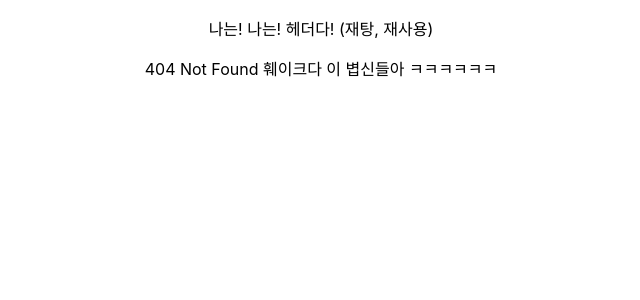
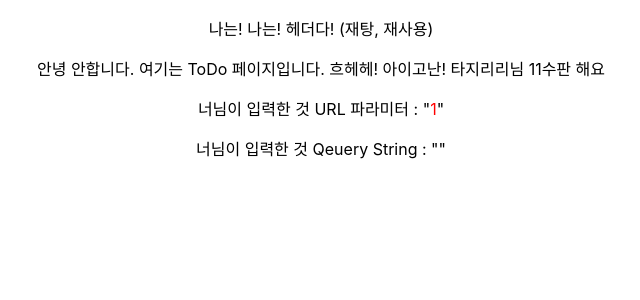
Before and after one commit to MrINTP/MyReact01, a React (Create React App) app: page /todo/1 in a window 1280 px wide. Before the commit this address had no page. Shown: the top 300 px of the page, without its empty margins (319-959 px from the left). Built offline with nearby package versions, Linux system fonts and the light colour scheme.

Commit message:
배터리 부족!

```diff
--- a/src/App.js
+++ b/src/App.js
@@ -30,6 +30,7 @@ import Myfile01 from "./mycomponent/Myfile01";
 import MyHeader from "./myheader/MyHeader";
 import "./App.css";
 import MyTest from "./mytest/MyTest";
+import MyToDo from "./mycomponent/MyToDo";
 
 const App = () => {
   return(
@@ -40,6 +41,9 @@ const App = () => {
           <Route path="/" element={<MyMain />}/>
           <Route path="file" element={<Myfile01/>}/>
           <Route path="test" element={<MyTest/>}/>
+          {/* 여기서 URL에 todo만 입력하면 404로 가게 된다 맨 */}
+          {/* todo/3 이렇게 입력만 해도 todo로 간다. 3 아닌 다른 키 값 넣어도 된다 */}
+          <Route path="todo/:todoID" element={<MyToDo />} />
           {/*Other routes are not found*/}
           <Route path="*" element={<MyNotFound />}/>
         </Routes>
--- /dev/null
+++ b/src/mycomponent/MyToDo.js
@@ -0,0 +1,33 @@
+import React from "react";
+import { useParams, useSearchParams } from "react-router-dom";
+
+const MyToDo = () => {
+
+    //URL 파라미터 사용법
+    const myParam = useParams();
+    const youInput = myParam.todoID;
+
+    //Qeuery String 사용법
+    const [params, setparams] = useSearchParams();
+    const youParams = params.get('page');
+
+    console.log(myParam.todoID);
+    return(
+        <>
+        <div>
+            <div>
+                <p>안녕 안합니다. 여기는 ToDo 페이지입니다. 흐헤헤! 아이고난! 타지리리님 11수판 해요</p>
+            </div>
+            <div>
+                <p>너님이 입력한 것 URL 파라미터 : "<span style={{color:"red"}}>{youInput}</span>"</p>
+            </div>
+            <div>
+                <p>너님이 입력한 것 Qeuery String : "<span style={{color:"red"}}>{youParams}</span>"</p>
+            </div>
+
+        </div>
+        </>
+    );
+}
+
+export default MyToDo;
--- a/src/mycomponent/Myfile01.js
+++ b/src/mycomponent/Myfile01.js
@@ -1,7 +1,13 @@
 import React from "react";
+import { useNavigate } from "react-router-dom";
 
 const Myfile01 = () => {
   const myMsg = "get out!";
+  const goMain = useNavigate();
+
+  const goMainFuction = () => {
+    goMain('/');
+  }
 
   return (
     <div>
@@ -12,6 +18,9 @@ const Myfile01 = () => {
         <p>꺼어어어억 just scratch paper! </p>
         <h4>You are a single loser never have a gf! ㅋㅋㅋ</h4>
       </div>
+      <div>
+        <button onClick={goMainFuction}>메인으로 돌아가기</button>
+      </div>
     </div>
   );
 };
--- a/src/mymain/MyMain.js
+++ b/src/mymain/MyMain.js
@@ -2,6 +2,7 @@ import React, { useState } from "react";
 import { Link, useNavigate } from "react-router-dom";
 
 function MyMain() {
+  const gayJoyGo = useNavigate();
 
   const [isToggled, setIsToggled] = useState(true);
 //  let isToggled = false;
@@ -19,7 +20,7 @@ function MyMain() {
     //게이조이고 변수는 useNavigate를 쓰며, 사용 방법은 존나 간단함.
   }
 
-  const gayJoyGo = useNavigate();
+
 
   return (
     <>
@@ -47,6 +48,7 @@ function MyMain() {
        <div>
         {/* js에서 다른 페이지로 넘어가는 방법 적용하기 ㅋ */}
         {/* 하지만 이를 그대로 쓰면 뭉탱이를 또 가져오는 문제가 있음 해결 방법은 useNavigate를 사용함 */}
+        <p>게이 조이고(useNavigate)를 사용함 ㅋ</p>
         <button onClick={navFilePage}>화살표 함수 버튼</button>
        </div>
 
--- a/src/mynotfound/MyNotFound.js
+++ b/src/mynotfound/MyNotFound.js
@@ -5,7 +5,7 @@ const MyNotFound = () => {
     <>
       <div>
         <div>
-          <p>404 Not Found 훼이크다 이 볍신들아 ㅋㅋㅋㅋㅋㅋ</p>
+          <p style={{color : "red"}}><h1>404 Not Found 훼이크다 이 볍신들아 ㅋㅋㅋㅋㅋㅋ</h1></p>
         </div>
       </div>
     </>
```
